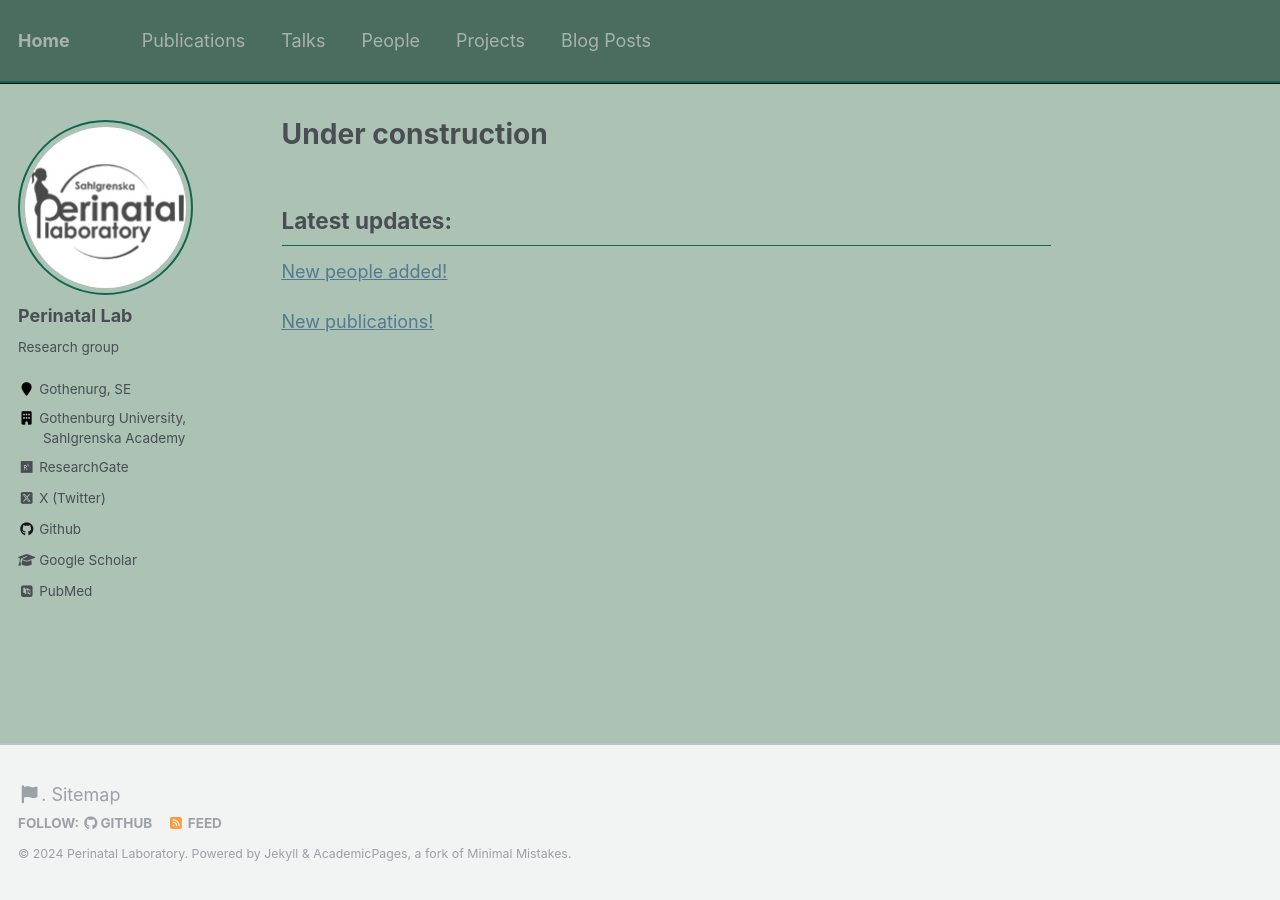
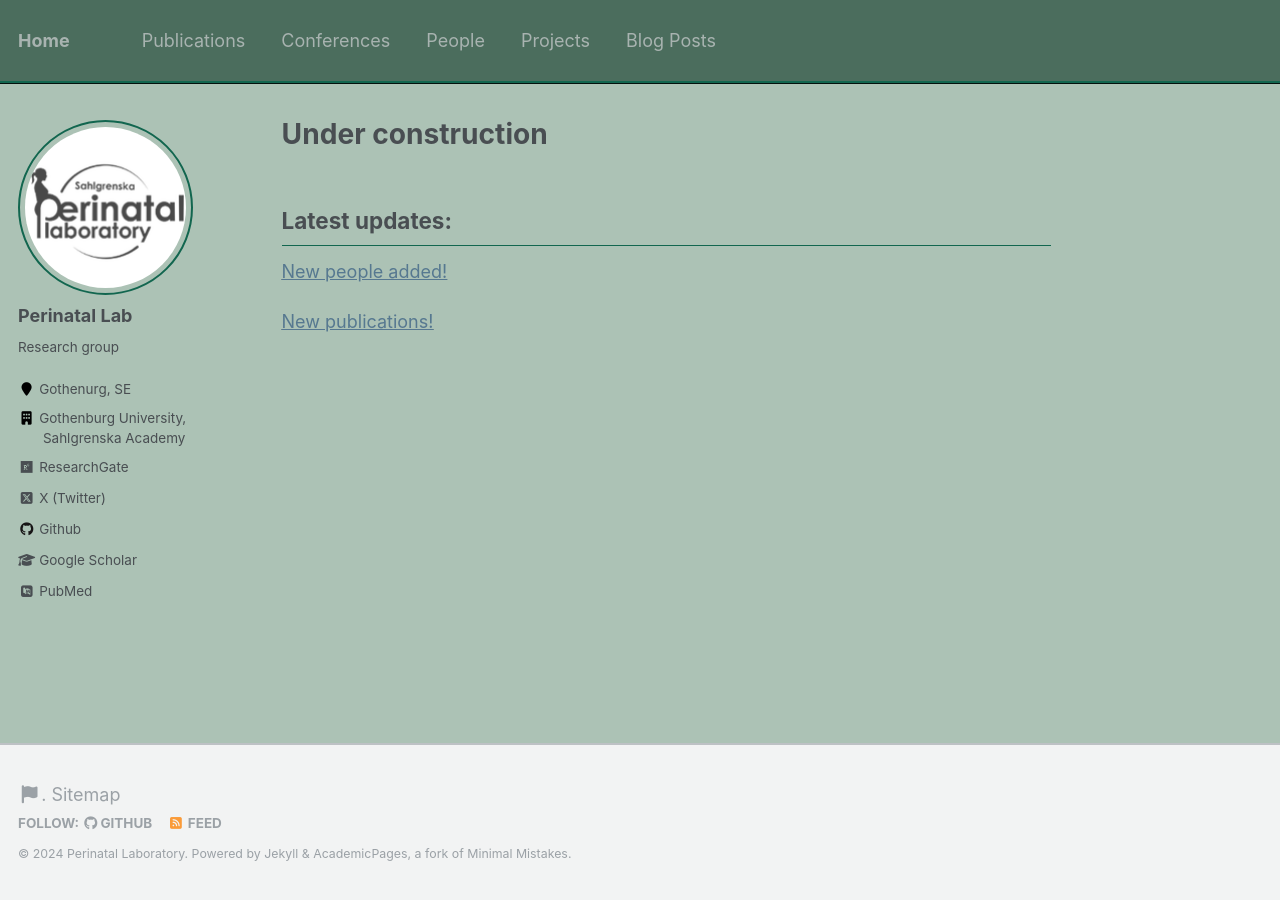
Before and after one commit to hedvigsun/perinatallab, a Jekyll site: the page built from _pages/about.md, in a window 1280 px wide. Built offline with Jekyll 4.4.1, drawn with Linux system fonts in a browser that asks for light colours; some web fonts are replaced.

Commit message:
Update navigation.yml

```diff
--- a/_data/navigation.yml
+++ b/_data/navigation.yml
@@ -3,8 +3,8 @@ main:
   - title: "Publications"
     url: /publications/
 
-  - title: "Talks"
-    url: /talks/
+  - title: "Conferences"
+    url: /conferences/
 
   - title: "People"
     url: /people/
```
